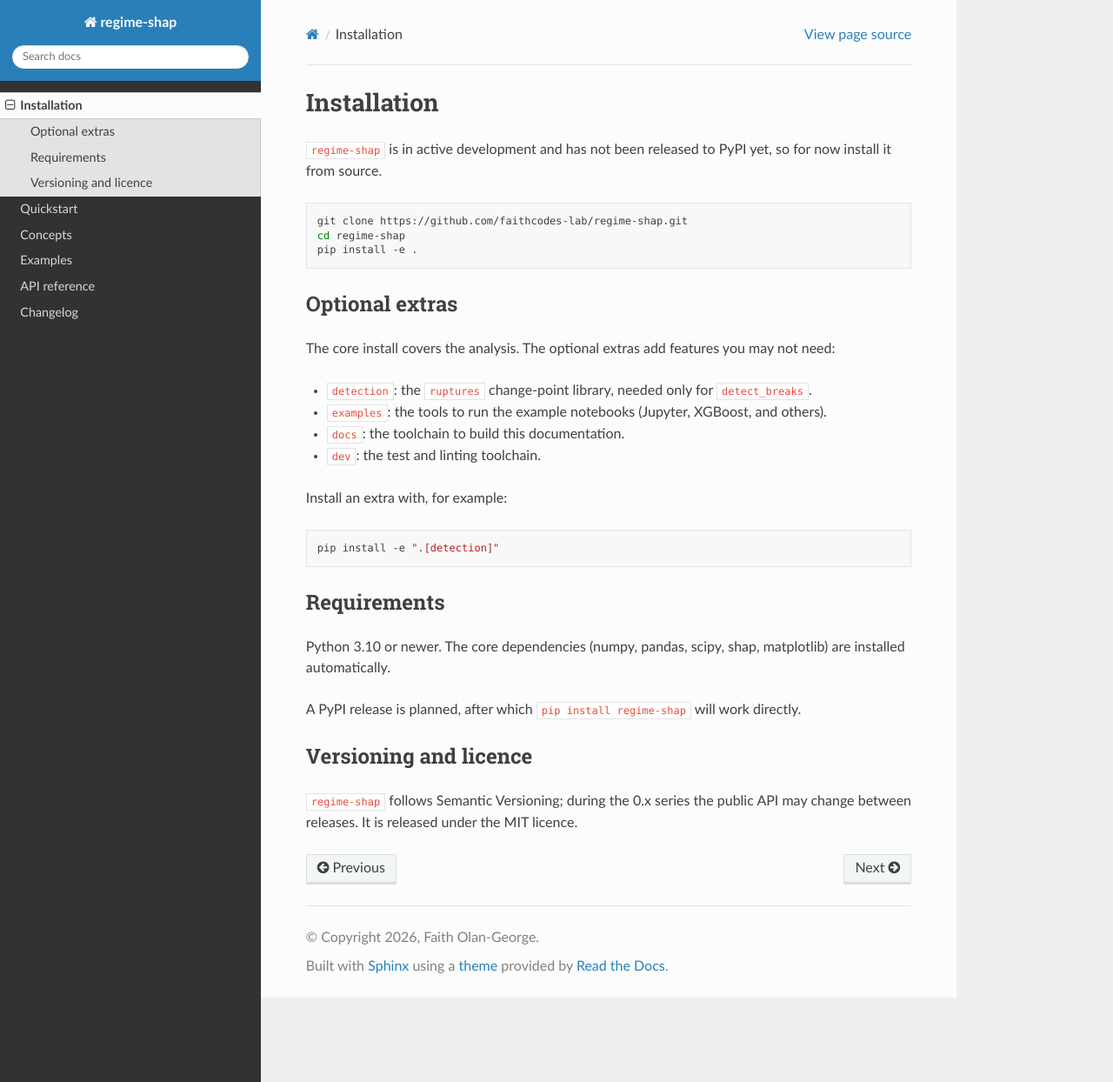
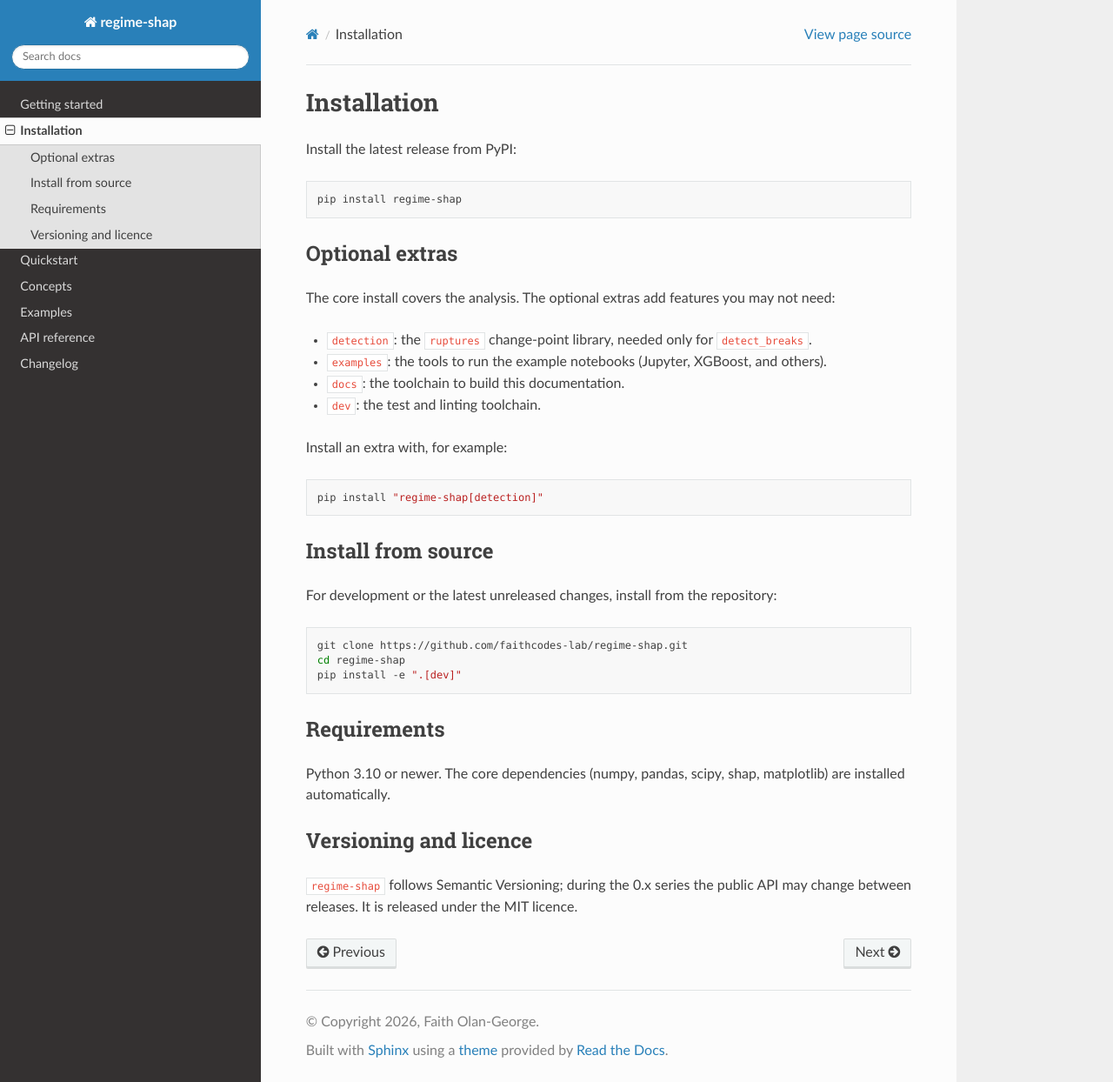
Before and after one commit to faithcodes-lab/regime-shap, a Sphinx documentation site: the page built from docs/installation.md, in a window 1280 px wide and 1244 px high. Shown: the whole window at 87% size. Built offline with Sphinx 7.4.7 and the Read the Docs theme 3.1.0, drawn with Linux system fonts in a browser that asks for light colours.

Commit message:
docs: add Getting started page and correct the PyPI install instructions
- Add docs/getting-started.md: a public "try it" guide (browser demo, pip
  install, and the practice-datasets pack), with a pointer to Discussions for
  feedback and the honest "stability is not model quality" caveat.
- Fix the stale "not released to PyPI yet" wording on the docs home and the
  installation page; `pip install regime-shap` is now the primary method, with
  install-from-source kept as its own section.
- Add the new page to the toctree and the "Where to start" list.

````diff
--- a/docs/installation.md
+++ b/docs/installation.md
@@ -1,12 +1,9 @@
 # Installation
 
-`regime-shap` is in active development and has not been released to PyPI yet, so for now install
-it from source.
+Install the latest release from PyPI:
 
 ```bash
-git clone https://github.com/faithcodes-lab/regime-shap.git
-cd regime-shap
-pip install -e .
+pip install regime-shap
 ```
 
 ## Optional extras
@@ -21,7 +18,17 @@
 Install an extra with, for example:
 
 ```bash
-pip install -e ".[detection]"
+pip install "regime-shap[detection]"
+```
+
+## Install from source
+
+For development or the latest unreleased changes, install from the repository:
+
+```bash
+git clone https://github.com/faithcodes-lab/regime-shap.git
+cd regime-shap
+pip install -e ".[dev]"
 ```
 
 ## Requirements
@@ -29,8 +36,6 @@
 Python 3.10 or newer. The core dependencies (numpy, pandas, scipy, shap, matplotlib) are installed
 automatically.
 
-A PyPI release is planned, after which `pip install regime-shap` will work directly.
-
 ## Versioning and licence
 
 `regime-shap` follows Semantic Versioning; during the 0.x series the public API may change between
````
Also changed, not shown: docs/getting-started.md (added, +58 -0 lines), docs/index.md (+5 -5 lines).
